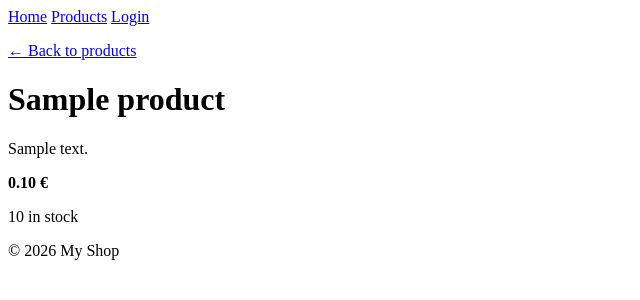
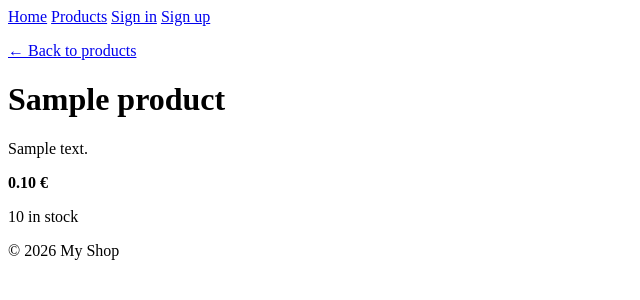
Before and after one commit to JohannDietrichGitHub/symfony-shop, a Symfony app: template templates/product/show.html.twig in a window 1280 px wide. Shown: the top 300 px of the page, without its empty margins (0-640 px from the left). Run offline with Twig, Linux system fonts and the light colour scheme; the template is opened without the code that fills it: most values are stand-ins (such as "Sample title", 1, 10 or a date in 2020); some libraries are stand-ins or nearby versions.

Commit message:
quickffix names

```diff
--- a/src/Controller/RegistrationController.php
+++ b/src/Controller/RegistrationController.php
@@ -4,11 +4,10 @@ namespace App\Controller;
 
 use App\Entity\User;
 use App\Form\RegistrationFormType;
-use Doctrine\ORM\EntityManagerInterface;
+use App\Service\UserRegistrationService;
 use Symfony\Bundle\FrameworkBundle\Controller\AbstractController;
 use Symfony\Component\HttpFoundation\Request;
 use Symfony\Component\HttpFoundation\Response;
-use Symfony\Component\PasswordHasher\Hasher\UserPasswordHasherInterface;
 use Symfony\Component\Routing\Attribute\Route;
 
 final class RegistrationController extends AbstractController
--- a/src/Service/UserRegistrationService.php
+++ b/src/Service/UserRegistrationService.php
@@ -1,6 +1,9 @@
 <?php
 
 namespace App\Service;
+use App\Entity\User;
+use Symfony\Component\PasswordHasher\Hasher\UserPasswordHasherInterface;
+use Doctrine\ORM\EntityManagerInterface;
 
 Final class UserRegistrationService
 {
--- a/templates/partials/header.html.twig
+++ b/templates/partials/header.html.twig
@@ -2,6 +2,11 @@
     <nav>
         <a href="{{ path('app_home') }}">Home</a>
         <a href="{{ path('app_products_list') }}">Products</a>
-        <a href="{{ path('app_login') }}">Login</a>
+        {% if app.user %}
+        <a href="{{ path('app_logout') }}">Logout</a>
+        {% else %}
+        <a href="{{ path('app_login') }}">Sign in</a>
+        <a href="{{ path('app_register') }}">Sign up</a>
+        {% endif %}
     </nav>
 </header>
```
